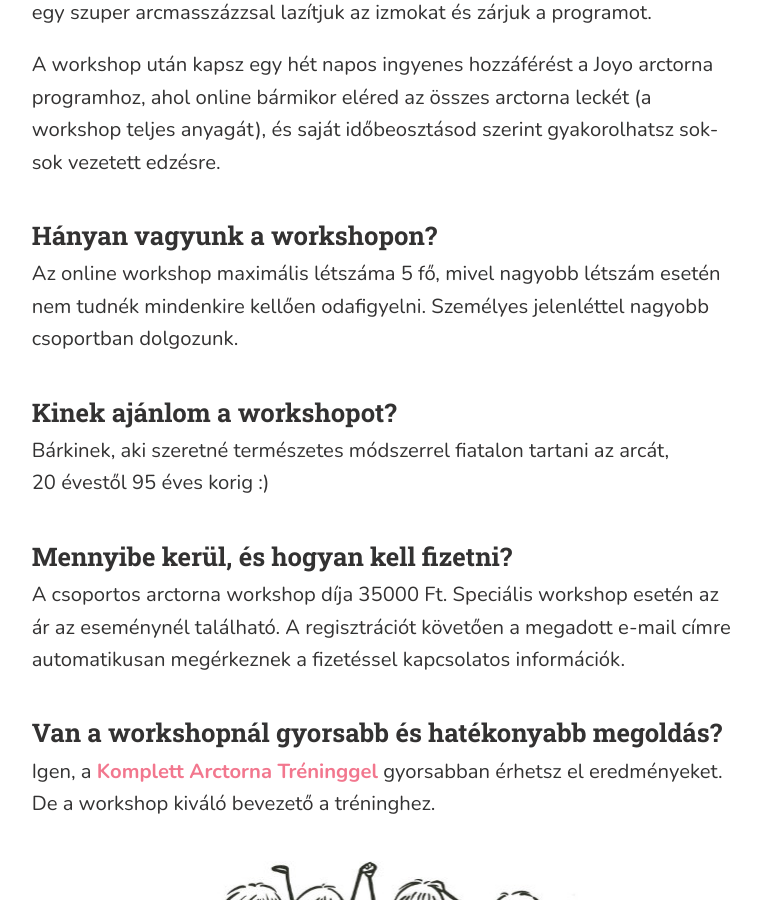
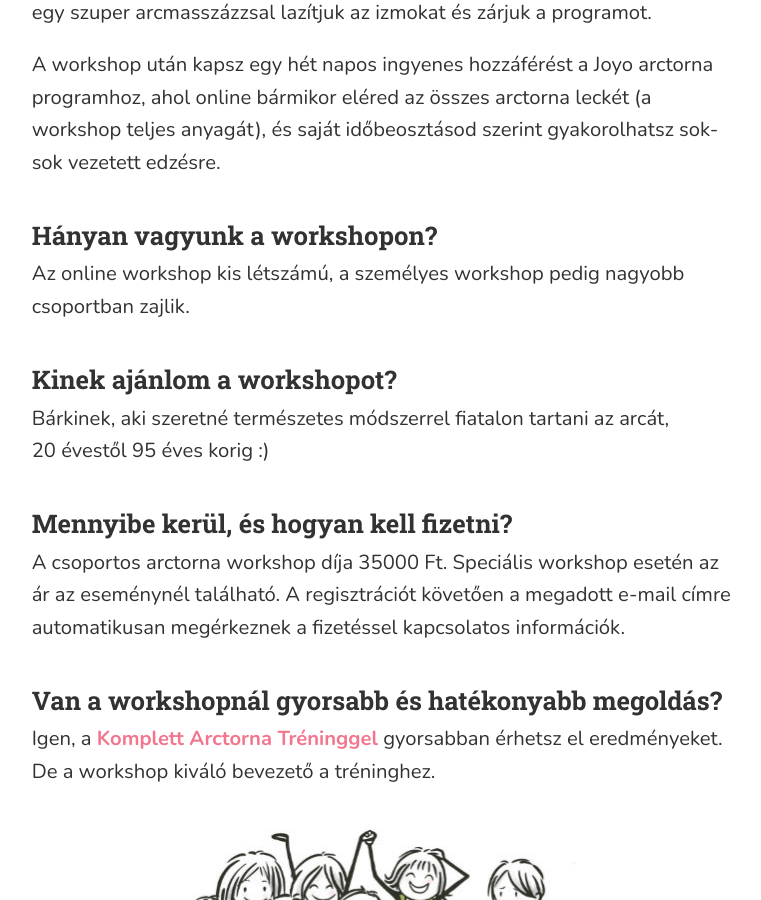
Before and after one commit to monikamudra/arctorna, a Jekyll site: the page built from workshop.md, in a window 1280 px wide and 900 px high, scrolled down 910 px. Shown: the whole window, without its empty margins (254-1015 px from the left). Built offline with Jekyll 4.4.1, drawn with Linux system fonts in a browser that asks for light colours.

Commit message:
Update workshop-details.md

```diff
--- a/_includes/workshop-details.md
+++ b/_includes/workshop-details.md
@@ -4,8 +4,7 @@ A workshop után kapsz egy hét napos ingyenes hozzáférést a Joyo arctorna pr
 
 ### Hányan vagyunk a&nbsp;workshopon?
 
-Az online workshop maximális létszáma 5 fő, mivel nagyobb létszám esetén nem
-tudnék mindenkire kellően&nbsp;odafigyelni. Személyes jelenléttel nagyobb csoportban dolgozunk.
+Az online workshop kis létszámú, a személyes workshop pedig nagyobb csoportban zajlik.
 
 ### Kinek ajánlom a&nbsp;workshopot?
 
```
